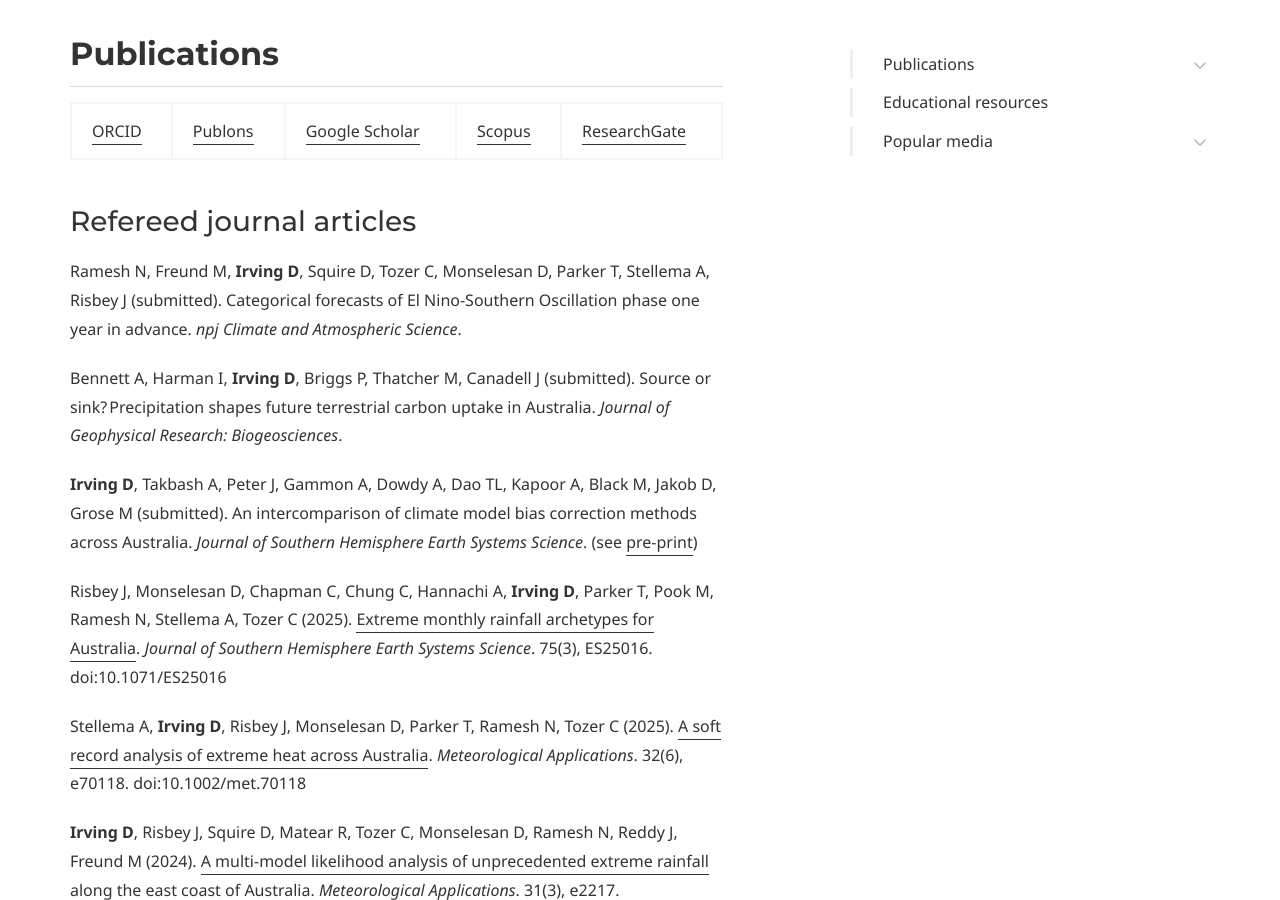
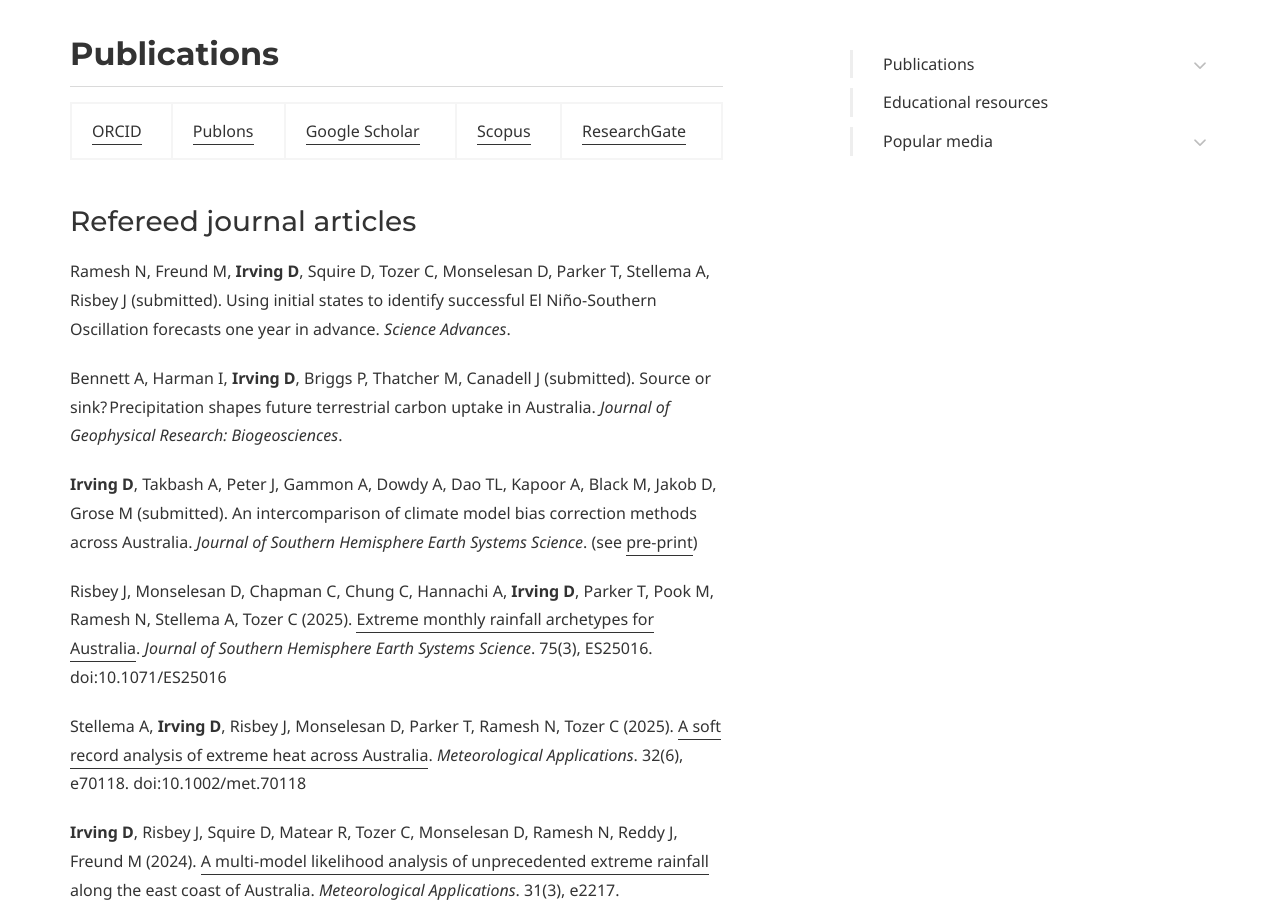
Before and after one commit to DamienIrving/damienirving.github.io, a Jekyll site: the page built from publications.md, in a window 1280 px wide and 900 px high, scrolled down 664 px. Built offline with Jekyll 4.4.1, drawn with Linux system fonts in a browser that asks for light colours; some web fonts are replaced.

Commit message:
Update publications.md

```diff
--- a/publications.md
+++ b/publications.md
@@ -25,7 +25,7 @@ page_nav:
 
 ### Refereed journal articles
 
-Ramesh N, Freund M, **Irving D**, Squire D, Tozer C, Monselesan D, Parker T, Stellema A, Risbey J (submitted). Categorical forecasts of El Nino-Southern Oscillation phase one year in advance. *npj Climate and Atmospheric Science*.
+Ramesh N, Freund M, **Irving D**, Squire D, Tozer C, Monselesan D, Parker T, Stellema A, Risbey J (submitted). Using initial states to identify successful El Niño-Southern Oscillation forecasts one year in advance. *Science Advances*.
 
 Bennett A, Harman I, **Irving D**, Briggs P, Thatcher M, Canadell J (submitted). Source or sink? Precipitation shapes future terrestrial carbon uptake in Australia. *Journal of Geophysical Research: Biogeosciences*.
 
```
